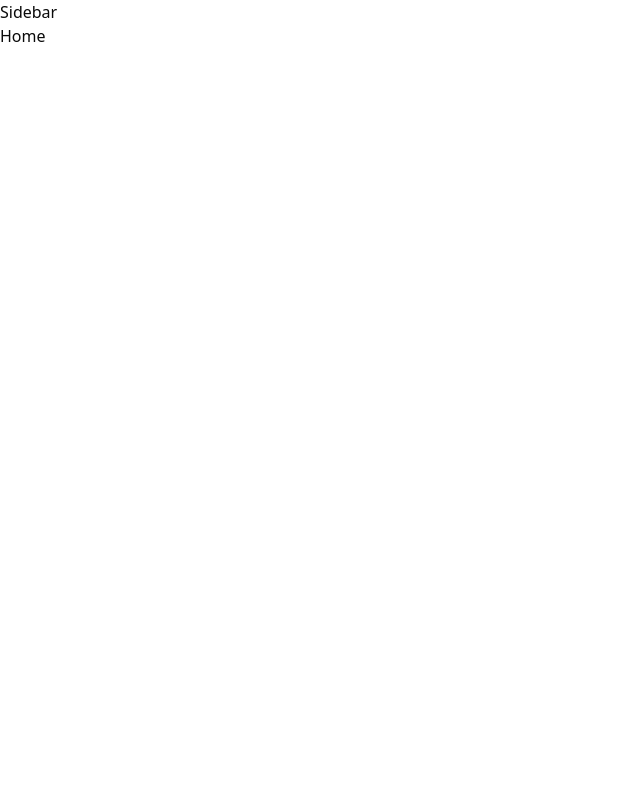
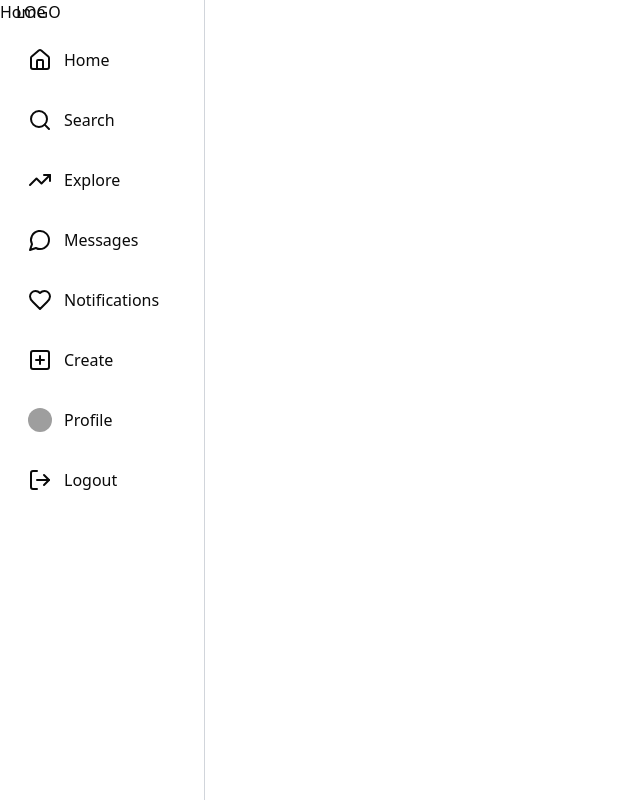
Before and after one commit to Yash7704/DopePost, a React (Vite) app in the folder frontend/: page / in a window 1280 px wide. Shown: the whole page, without its empty margins (0-640 px from the left). Built offline with nearby package versions, Linux system fonts and the light colour scheme; grey boxes are pictures that could not be loaded; the HTML template or start-up script is replaced by a standard one.

Commit message:
Implemented Sidebar

```diff
--- a/frontend/package.json
+++ b/frontend/package.json
@@ -10,6 +10,7 @@
     "preview": "vite preview"
   },
   "dependencies": {
+    "@radix-ui/react-avatar": "^1.1.9",
     "@radix-ui/react-label": "^2.1.6",
     "@radix-ui/react-slot": "^1.2.2",
     "axios": "^1.9.0",
--- /dev/null
+++ b/frontend/src/components/LeftSidebar.jsx
@@ -0,0 +1,71 @@
+/* eslint-disable no-unused-vars */
+/* eslint-disable no-undef */
+
+import axios from 'axios'
+import { Avatar,AvatarImage,AvatarFallback } from './ui/avatar'
+import { Heart, Home, LogOut, MessageCircle, PlusSquare, Search, TrendingUp } from 'lucide-react'
+import React from 'react'
+import { toast } from 'sonner'
+import { Navigate, useNavigate } from 'react-router-dom'
+
+
+const sideBarItems = [
+    {icon: <Home/>,text: "Home"},
+    {icon: <Search/>,text: "Search"},
+    {icon: <TrendingUp/>,text: "Explore"},
+    {icon: <MessageCircle/>,text: "Messages"},
+    {icon: <Heart/>,text: "Notifications"},
+    {icon: <PlusSquare/>,text: "Create"},
+    {icon: ( <Avatar className ="w-6 h-6">
+      <AvatarImage src="https://github.com/shadcn.png" alt="@shadcn" />
+      <AvatarFallback>CN</AvatarFallback>
+    </Avatar>),text: "Profile"},
+    {icon: <LogOut/>,text: "Logout"},
+]
+const LeftSidebar = ()=> {
+    const navigate = useNavigate();
+    const logoutHandler = async () => {
+        try {
+             const res = await axios.get('http://localhost:8000/api/v1/user/logout', { withCredentials: true });
+            if (res.data.success) {
+                navigate("/login");
+                toast.success(res.data.message);
+            }
+        } catch (error) {
+            toast.error(error.response.data.message)
+        }
+
+    }
+
+    const sidebarHandler = (textType) =>{
+        if(textType === "Logout") logoutHandler();
+
+    }
+
+  return (
+    <div className='fixed top-0 z-10 left-0 px-4 border-r border-gray-300 w-[16%] h-screen'>
+
+        <div className='flex flex-col'>
+            <h1>LOGO</h1>
+            <div>
+                 {
+            sideBarItems.map((item,index)=>{
+                return (
+                    <div onClick= {()=>sidebarHandler(item.text) }key={index} className='flex items-center gap-3 relative hover:bg-gray-100 cursor-pointer rounded-lg p-3 my-3'>
+                        {item.icon}
+                        <span>{item.text}</span>
+                    </div>
+                )
+            })
+        }
+            </div>
+
+        </div>
+
+    </div>
+  )
+
+}
+
+
+export default LeftSidebar
--- a/frontend/src/components/MainLayout.jsx
+++ b/frontend/src/components/MainLayout.jsx
@@ -1,10 +1,11 @@
 import React from 'react'
 import { Outlet } from 'react-router-dom'
+import LeftSidebar from './LeftSidebar'
 
 function MainLayout() {
   return (
     <div>
-        Sidebar
+        <LeftSidebar/>
         <div>
             <Outlet/>
         </div>
--- /dev/null
+++ b/frontend/src/components/ui/avatar.jsx
@@ -0,0 +1,33 @@
+import * as React from "react"
+import * as AvatarPrimitive from "@radix-ui/react-avatar"
+
+import { cn } from "@/lib/utils"
+
+const Avatar = React.forwardRef(({ className, ...props }, ref) => (
+  <AvatarPrimitive.Root
+    ref={ref}
+    className={cn("relative flex h-10 w-10 shrink-0 overflow-hidden rounded-full", className)}
+    {...props} />
+))
+Avatar.displayName = AvatarPrimitive.Root.displayName
+
+const AvatarImage = React.forwardRef(({ className, ...props }, ref) => (
+  <AvatarPrimitive.Image
+    ref={ref}
+    className={cn("aspect-square h-full w-full", className)}
+    {...props} />
+))
+AvatarImage.displayName = AvatarPrimitive.Image.displayName
+
+const AvatarFallback = React.forwardRef(({ className, ...props }, ref) => (
+  <AvatarPrimitive.Fallback
+    ref={ref}
+    className={cn(
+      "flex h-full w-full items-center justify-center rounded-full bg-muted",
+      className
+    )}
+    {...props} />
+))
+AvatarFallback.displayName = AvatarPrimitive.Fallback.displayName
+
+export { Avatar, AvatarImage, AvatarFallback }
```
Also changed, not shown: 1 other file (tests, documents, lock files or other folders).
